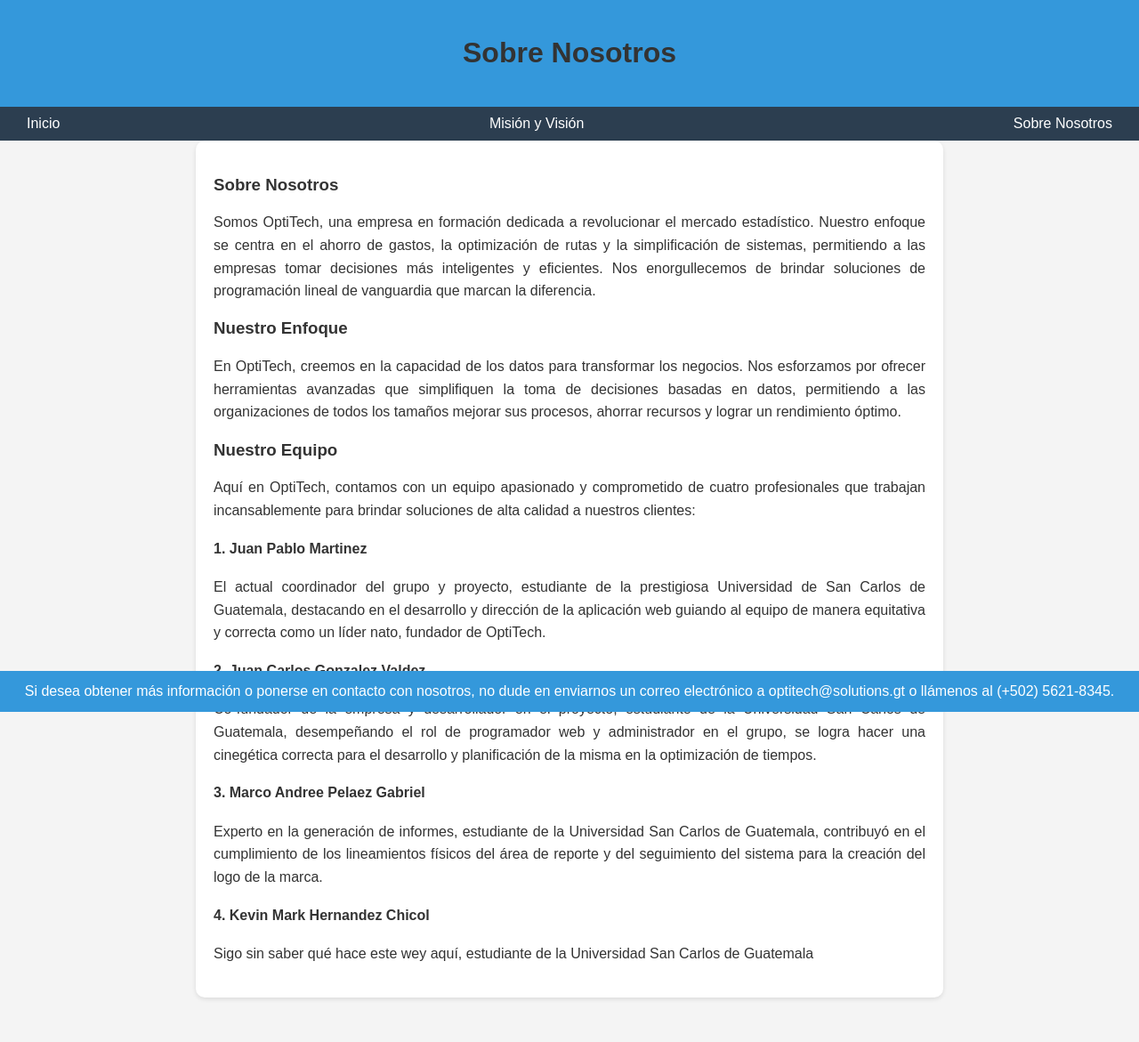
After one commit to JuanMartinez22/proyectoIO, a Django app: page /programacion/Sobrenosotros/ in a window 1280 px wide. The commit adds this page. Shown: the whole page at 89% size. Run offline with Django 4.2, Linux system fonts and the light colour scheme.

Commit message:
Add files via upload

```diff
--- /dev/null
+++ b/proyectoIO/programacion_lineal/templates/programacion_lineal/Sobrenosotros.html
@@ -0,0 +1,129 @@
+<!DOCTYPE html>
+<html>
+
+<head>
+    <meta charset="UTF-8">
+    <meta name="viewport" content="width=device-width, initial-scale=1.0">
+    <meta http-equiv="X-UA-Compatible" content="ie-edge">
+    <title>Sobre Nosotros - Tu Empresa</title>
+    <style>
+        body {
+            background-color: #f4f4f4;
+            color: #333;
+            font-family: 'Arial', sans-serif;
+            margin: 0;
+            padding: 0;
+        }
+
+        .header {
+            background-color: #3498db;
+            padding: 20px;
+            text-align: center;
+        }
+
+        .menu {
+            background-color: #2c3e50;
+            display: flex;
+            justify-content: space-between;
+            align-items: center;
+            padding: 10px;
+        }
+
+        .menu-item {
+            margin: 0 20px;
+        }
+
+        .menu-link {
+            text-decoration: none;
+            color: #ffffff;
+        }
+
+        .container {
+            max-width: 800px;
+            margin: 0 auto;
+            padding: 20px;
+            background-color: #ffffff;
+            border-radius: 10px;
+            box-shadow: 0 2px 5px rgba(0, 0, 0, 0.1);
+            margin-bottom: 50px; /* Añadido margen inferior */
+        }
+
+        h1 {
+            text-align: center;
+        }
+
+        h2 {
+            color: #333;
+        }
+
+        p {
+            text-align: justify;
+            line-height: 1.6;
+        }
+
+        .contact-bar {
+            background-color: #3498db;
+            color: #fff;
+            text-align: center;
+            padding: 10px 0;
+            position: fixed;
+            bottom: 0;
+            left: 0;
+            width: 100%;
+            display: flex;
+            justify-content: center;
+            align-items: center;
+            z-index: 2; /* Añadido para que esté por encima del contenido */
+        }
+
+        .contact-bar p {
+            margin: 0;
+        }
+    </style>
+</head>
+
+<body>
+    <header class="header">
+        <h1>Sobre Nosotros</h1>
+    </header>
+
+    <div class="menu">
+        <div class="menu-item">
+            <a href="programacionlineal.html" class="menu-link">Inicio</a>
+        </div>
+        <div class="menu-item">
+            <a href="misionvision.html" class="menu-link">Misión y Visión</a>
+        </div>
+        <div class="menu-item">
+            <a href="#" class="menu-link">Sobre Nosotros</a>
+        </div>
+    </div>
+
+    <div class="container">
+        <h3>Sobre Nosotros</h3>
+        <p>Somos OptiTech, una empresa en formación dedicada a revolucionar el mercado estadístico. Nuestro enfoque se centra en el ahorro de gastos, la optimización de rutas y la simplificación de sistemas, permitiendo a las empresas tomar decisiones más inteligentes y eficientes. Nos enorgullecemos de brindar soluciones de programación lineal de vanguardia que marcan la diferencia.</p>
+
+        <h3>Nuestro Enfoque</h3>
+        <p>En OptiTech, creemos en la capacidad de los datos para transformar los negocios. Nos esforzamos por ofrecer herramientas avanzadas que simplifiquen la toma de decisiones basadas en datos, permitiendo a las organizaciones de todos los tamaños mejorar sus procesos, ahorrar recursos y lograr un rendimiento óptimo.</p>
+
+        <h3>Nuestro Equipo</h3>
+        <p>Aquí en OptiTech, contamos con un equipo apasionado y comprometido de cuatro profesionales que trabajan incansablemente para brindar soluciones de alta calidad a nuestros clientes:</p>
+
+        <h4>1. Juan Pablo Martinez</h4>
+        <p>El actual coordinador del grupo y proyecto, estudiante de la prestigiosa Universidad de San Carlos de Guatemala, destacando en el desarrollo y dirección de la aplicación web guiando al equipo de manera equitativa y correcta como un líder nato, fundador de OptiTech. </p>
+
+        <h4>2. Juan Carlos Gonzalez Valdez</h4>
+        <p>Co-fundador de la empresa y desarrollador en el proyecto, estudiante de la Universidad San Carlos de Guatemala, desempeñando el rol de programador web y administrador en el grupo, se logra hacer una cinegética correcta para el desarrollo y planificación de la misma en la optimización de tiempos.</p>
+
+        <h4>3. Marco Andree Pelaez Gabriel</h4>
+        <p>Experto en la generación de informes, estudiante de la Universidad San Carlos de Guatemala, contribuyó en el cumplimiento de los lineamientos físicos del área de reporte y del seguimiento del sistema para la creación del logo de la marca.</p>
+
+        <h4>4. Kevin Mark Hernandez Chicol</h4>
+        <p>Sigo sin saber qué hace este wey aquí, estudiante de la Universidad San Carlos de Guatemala</p>
+    </div>
+
+    <div class="contact-bar">
+        <p>Si desea obtener más información o ponerse en contacto con nosotros, no dude en enviarnos un correo electrónico a optitech@solutions.gt o llámenos al (+502) 5621-8345.</p>
+    </div>
+</body>
+</html>
--- a/proyectoIO/programacion_lineal/views.py
+++ b/proyectoIO/programacion_lineal/views.py
@@ -448,3 +448,10 @@ def imprimirReporte(mpiedra,pupiedra,cpiedra,ptotal,marena,puarena,carena,atotal
     cadena = "|{:<45}|{:<15}|{:<15}|{:<16}|".format(mbitumen,pubitumen,cbitumen,btotal)
     file.write(f"{cadena}\n")
     file.write("+---------------------------------------------+---------------+---------------+----------------+\n")
+
+
+def MyV(request):
+    return render(request, "programacion_lineal/misionvision.html")
+
+def SN(request):
+    return render(request, "programacion_lineal/Sobrenosotros.html")
--- a/proyectoIO/proyectoIO/settings.py
+++ b/proyectoIO/proyectoIO/settings.py
@@ -11,6 +11,7 @@ https://docs.djangoproject.com/en/4.2/ref/settings/
 """
 
 from pathlib import Path
+import os
 
 # Build paths inside the project like this: BASE_DIR / 'subdir'.
 BASE_DIR = Path(__file__).resolve().parent.parent
@@ -55,7 +56,7 @@ ROOT_URLCONF = 'proyectoIO.urls'
 TEMPLATES = [
     {
         'BACKEND': 'django.template.backends.django.DjangoTemplates',
-        'DIRS': [],
+        'DIRS': [os.path.join(BASE_DIR, 'programacion_lineal/templates')],
         'APP_DIRS': True,
         'OPTIONS': {
             'context_processors': [
--- a/proyectoIO/proyectoIO/urls.py
+++ b/proyectoIO/proyectoIO/urls.py
@@ -16,9 +16,11 @@ Including another URLconf
 """
 from django.contrib import admin
 from django.urls import path
-from programacion_lineal.views import Programacion
+from programacion_lineal.views import Programacion, MyV, SN
 
 urlpatterns = [
     path('admin/', admin.site.urls),
-    path('programacion/', Programacion, name='Programacion Lineal')
+    path('programacion/', Programacion, name='Programacion Lineal'),
+    path('programacion/misionvision/', MyV, name = 'Misionvision'),
+    path('programacion/Sobrenosotros/', SN, name = 'Sobre Nosotros')
 ]
```
Also changed, not shown: proyectoIO/infome_11_10_2023_1811575294.txt (added, +16 -0 lines), proyectoIO/infome_11_10_2023_1822593343.txt (added, +16 -0 lines), proyectoIO/infome_11_10_2023_1827571677.txt (added, +16 -0 lines), proyectoIO/infome_11_10_2023_1845424729.txt (added, +16 -0 lines), proyectoIO/programacion_lineal/templates/programacion_lineal/misionvision.html (added, +90 -0 lines), proyectoIO/programacion_lineal/templates/programacion_lineal/programacionlineal.html (+94 -26 lines).
